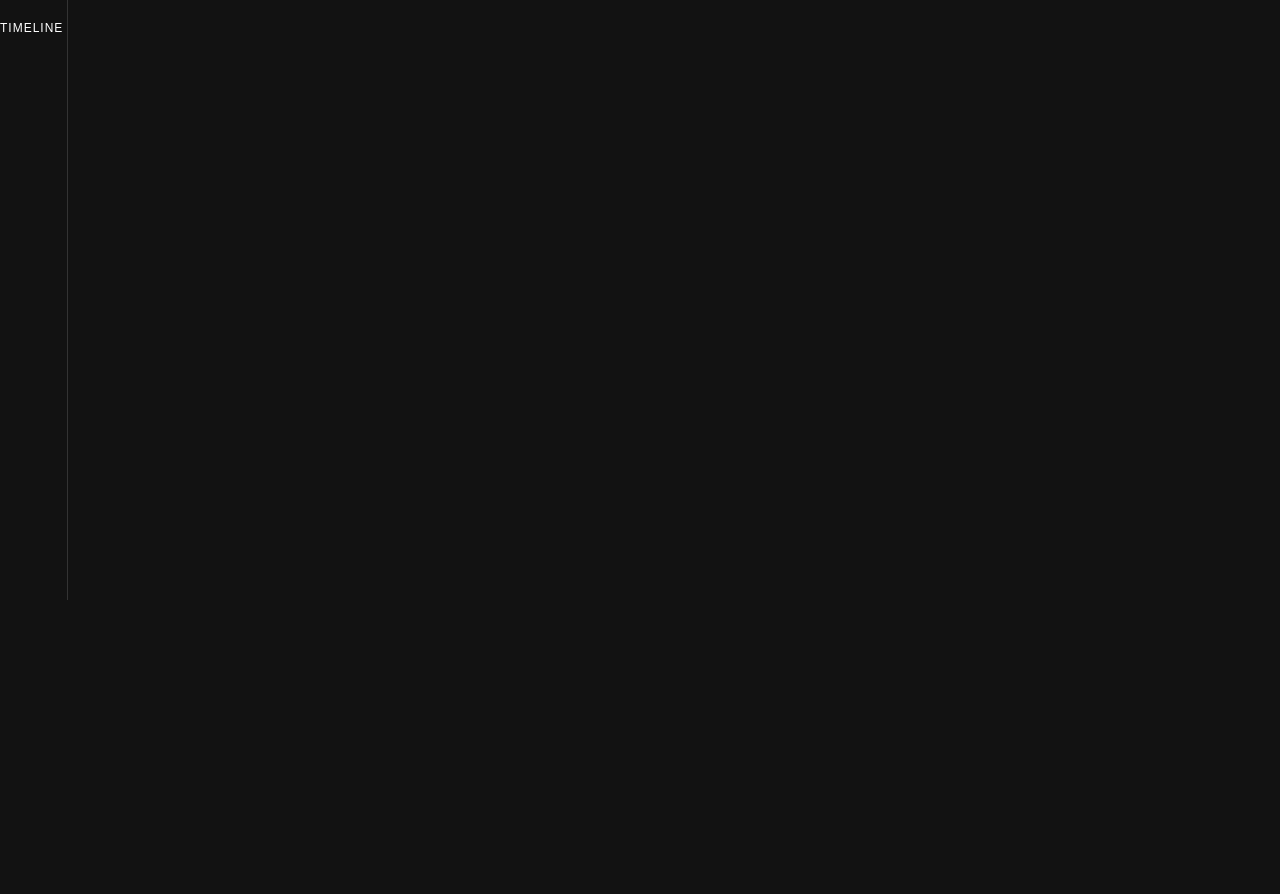
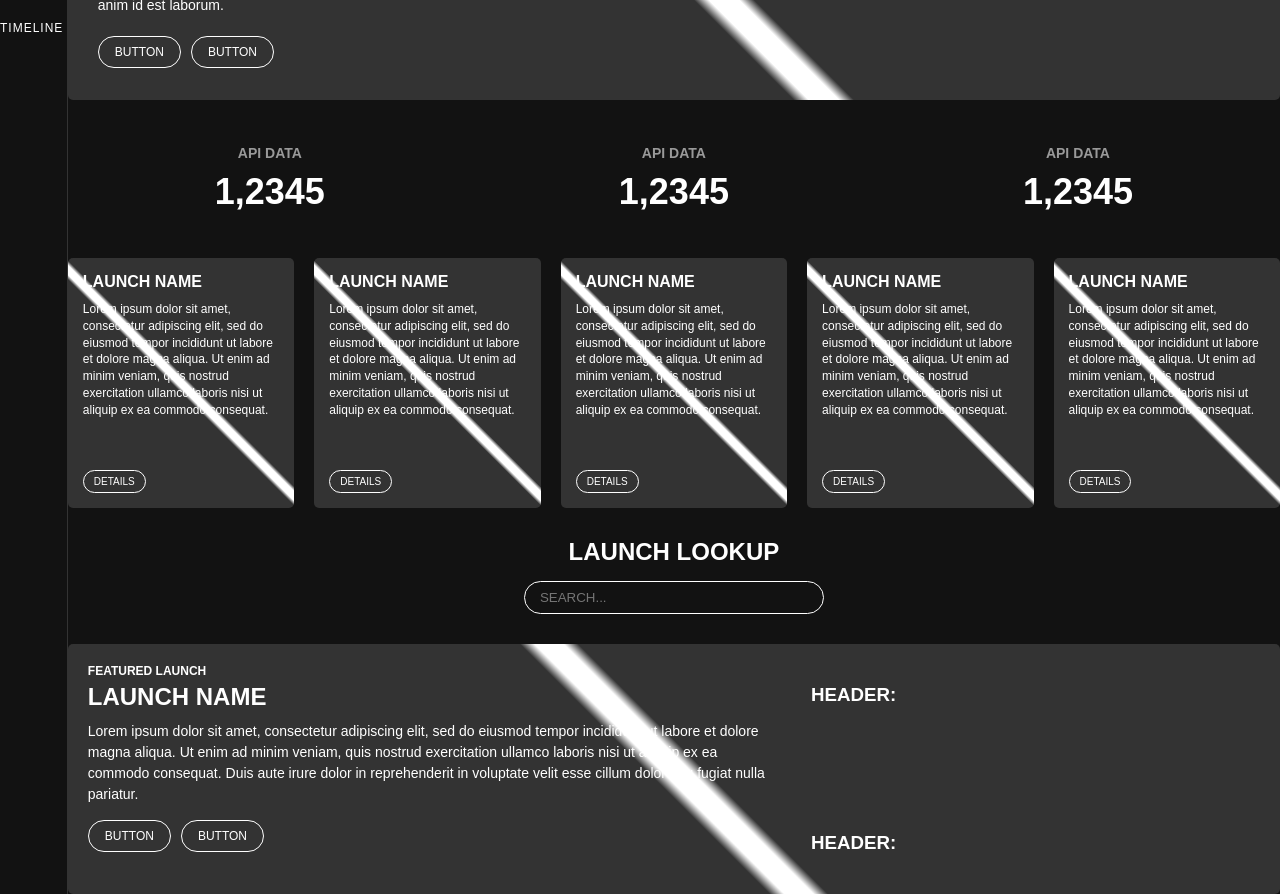
Before and after one commit to victordupreez0/formative_one_spacex, a React (Create React App) app: page / in a window 1280 px wide. Shown: the part 200-1094 px from the top of the page. Before the commit the page ends 800 px from the top, so only its background shows below. Built offline with nearby package versions, Linux system fonts and the light colour scheme.

Commit message:
Home styling & layout

```diff
--- a/src/App.css
+++ b/src/App.css
@@ -48,3 +48,214 @@ body {
 .nav-links a.active {
   color: #999;
 }
+
+/* Home Page */
+.hero-section {
+  height: 300px;
+  background-color: #333;
+  margin-bottom: 30px;
+  display: flex;
+  align-items: center;
+  position: relative;
+  border-radius: 5px;
+}
+
+.hero-section::before {
+  content: "";
+  position: absolute;
+  top: 0;
+  left: 0;
+  right: 0;
+  bottom: 0;
+  background: linear-gradient(45deg, transparent 48%, white 49%, white 51%, transparent 52%);
+  background-size: 100% 100%;
+  z-index: 1;
+}
+
+.hero-content {
+  padding: 30px;
+  max-width: 50%;
+  z-index: 2;
+}
+
+.big-header {
+  font-size: 36px;
+  margin-bottom: 15px;
+}
+
+.hero-text {
+  margin-bottom: 20px;
+  line-height: 1.5;
+  font-size: 14px;
+}
+
+.button-group {
+  display: flex;
+  gap: 10px;
+}
+
+.action-button {
+  padding: 8px 16px;
+  background-color: transparent;
+  color: white;
+  border: 1px solid white;
+  border-radius: 20px;
+  cursor: pointer;
+  font-size: 12px;
+}
+
+.stats-section {
+  display: flex;
+  justify-content: space-between;
+  margin-bottom: 30px;
+}
+
+.stat-card {
+  flex: 1;
+  padding: 15px;
+  text-align: center;
+}
+
+.stat-card h3 {
+  font-size: 14px;
+  color: #999;
+  margin-bottom: 10px;
+}
+
+.stat-value {
+  font-size: 36px;
+  font-weight: bold;
+}
+
+.launch-grid {
+  display: grid;
+  grid-template-columns: repeat(5, 1fr);
+  gap: 20px;
+  margin-bottom: 30px;
+}
+
+.launch-card {
+  background-color: #333;
+  border-radius: 5px;
+  overflow: hidden;
+  height: 250px;
+  position: relative;
+}
+
+.launch-card::before {
+  content: "";
+  position: absolute;
+  top: 0;
+  left: 0;
+  right: 0;
+  bottom: 0;
+  background: linear-gradient(45deg, transparent 48%, white 49%, white 51%, transparent 52%);
+  background-size: 100% 100%;
+  z-index: 1;
+}
+
+.card-content {
+  position: relative;
+  z-index: 2;
+  padding: 15px;
+  height: 100%;
+  display: flex;
+  flex-direction: column;
+}
+
+.card-content h2 {
+  margin-bottom: 10px;
+  font-size: 16px;
+}
+
+.card-content p {
+  font-size: 12px;
+  line-height: 1.4;
+  margin-bottom: 15px;
+  flex-grow: 1;
+}
+
+.card-button {
+  align-self: flex-start;
+  padding: 5px 10px;
+  background-color: transparent;
+  color: white;
+  border: 1px solid white;
+  border-radius: 15px;
+  font-size: 10px;
+  cursor: pointer;
+}
+
+.launch-lookup {
+  margin-bottom: 30px;
+  text-align: center;
+}
+
+.launch-lookup h2 {
+  margin-bottom: 15px;
+}
+
+.search-input {
+  width: 300px;
+  padding: 8px 15px;
+  background-color: transparent;
+  color: white;
+  border: 1px solid white;
+  border-radius: 20px;
+}
+
+.featured-launch {
+  background-color: #333;
+  border-radius: 5px;
+  padding: 20px;
+  position: relative;
+  height: 250px;
+}
+
+.featured-launch::before {
+  content: "";
+  position: absolute;
+  top: 0;
+  left: 0;
+  right: 0;
+  bottom: 0;
+  background: linear-gradient(45deg, transparent 48%, white 49%, white 51%, transparent 52%);
+  background-size: 100% 100%;
+  z-index: 1;
+}
+
+.featured-content {
+  display: flex;
+  height: 100%;
+  position: relative;
+  z-index: 2;
+}
+
+.featured-text {
+  width: 60%;
+  padding-right: 20px;
+}
+
+.featured-text h3 {
+  margin-bottom: 5px;
+  font-size: 12px;
+}
+
+.featured-text h2 {
+  margin-bottom: 10px;
+  font-size: 24px;
+}
+
+.featured-text p {
+  margin-bottom: 15px;
+  font-size: 14px;
+  line-height: 1.5;
+}
+
+.featured-headers {
+  width: 40%;
+  display: flex;
+  flex-direction: column;
+  justify-content: space-between;
+  padding: 20px;
+}
--- a/src/components/HomePage.js
+++ b/src/components/HomePage.js
@@ -1,4 +1,5 @@
 import React from 'react';
+import LaunchCard from './LaunchCard';
 
 const HomePage = () => {
   return (
@@ -22,6 +23,61 @@ const HomePage = () => {
         </div>
       </div>
 
+      <div className="stats-section">
+        <div className="stat-card">
+          <h3>API DATA</h3>
+          <h2 className="stat-value">1,2345</h2>
+        </div>
+        <div className="stat-card">
+          <h3>API DATA</h3>
+          <h2 className="stat-value">1,2345</h2>
+        </div>
+        <div className="stat-card">
+          <h3>API DATA</h3>
+          <h2 className="stat-value">1,2345</h2>
+        </div>
+      </div>
+
+      <div className="recent-launches">
+        <div className="launch-grid">
+          <LaunchCard />
+          <LaunchCard />
+          <LaunchCard />
+          <LaunchCard />
+          <LaunchCard />
+        </div>
+      </div>
+
+      <div className="launch-lookup">
+        <h2>LAUNCH LOOKUP</h2>
+        <div className="search-container">
+          <input type="text" placeholder="SEARCH..." className="search-input" />
+        </div>
+      </div>
+
+      <div className="featured-launch">
+        <div className="featured-content">
+          <div className="featured-text">
+            <h3>FEATURED LAUNCH</h3>
+            <h2>LAUNCH NAME</h2>
+            <p>
+              Lorem ipsum dolor sit amet, consectetur adipiscing elit, sed do
+              eiusmod tempor incididunt ut labore et dolore magna aliqua. Ut enim ad
+              minim veniam, quis nostrud exercitation ullamco laboris nisi ut
+              aliquip ex ea commodo consequat. Duis aute irure dolor in reprehenderit in
+              voluptate velit esse cillum dolore eu fugiat nulla pariatur.
+            </p>
+            <div className="button-group">
+              <button className="action-button">BUTTON</button>
+              <button className="action-button">BUTTON</button>
+            </div>
+          </div>
+          <div className="featured-headers">
+            <h3>HEADER:</h3>
+            <h3>HEADER:</h3>
+          </div>
+        </div>
+      </div>
     </div>
   );
 };
--- /dev/null
+++ b/src/components/LaunchCard.js
@@ -0,0 +1,21 @@
+import React from 'react';
+
+const LaunchCard = () => {
+  return (
+    <div className="launch-card">
+      <div className="card-content">
+        <h2>LAUNCH NAME</h2>
+        <p>
+          Lorem ipsum dolor sit amet, consectetur adipiscing
+          elit, sed do eiusmod tempor incididunt ut labore et
+          dolore magna aliqua. Ut enim ad minim veniam, quis
+          nostrud exercitation ullamco laboris nisi ut aliquip
+          ex ea commodo consequat.
+        </p>
+        <button className="card-button">DETAILS</button>
+      </div>
+    </div>
+  );
+};
+
+export default LaunchCard;
```
